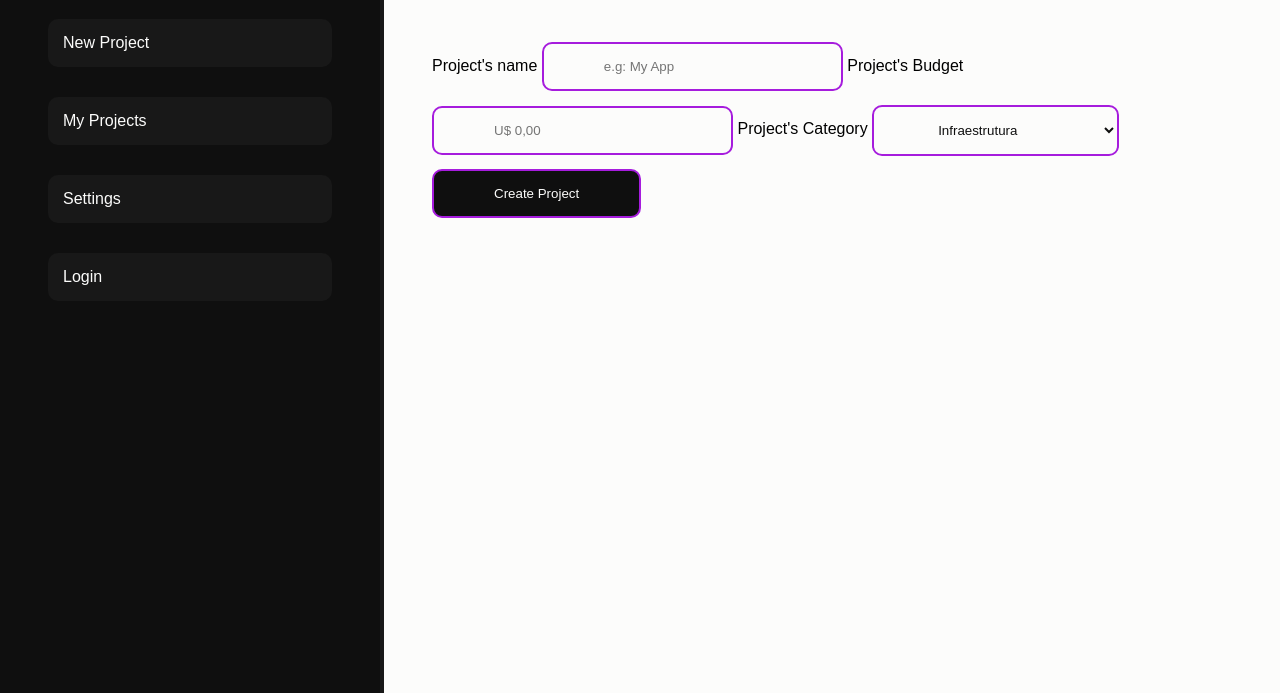
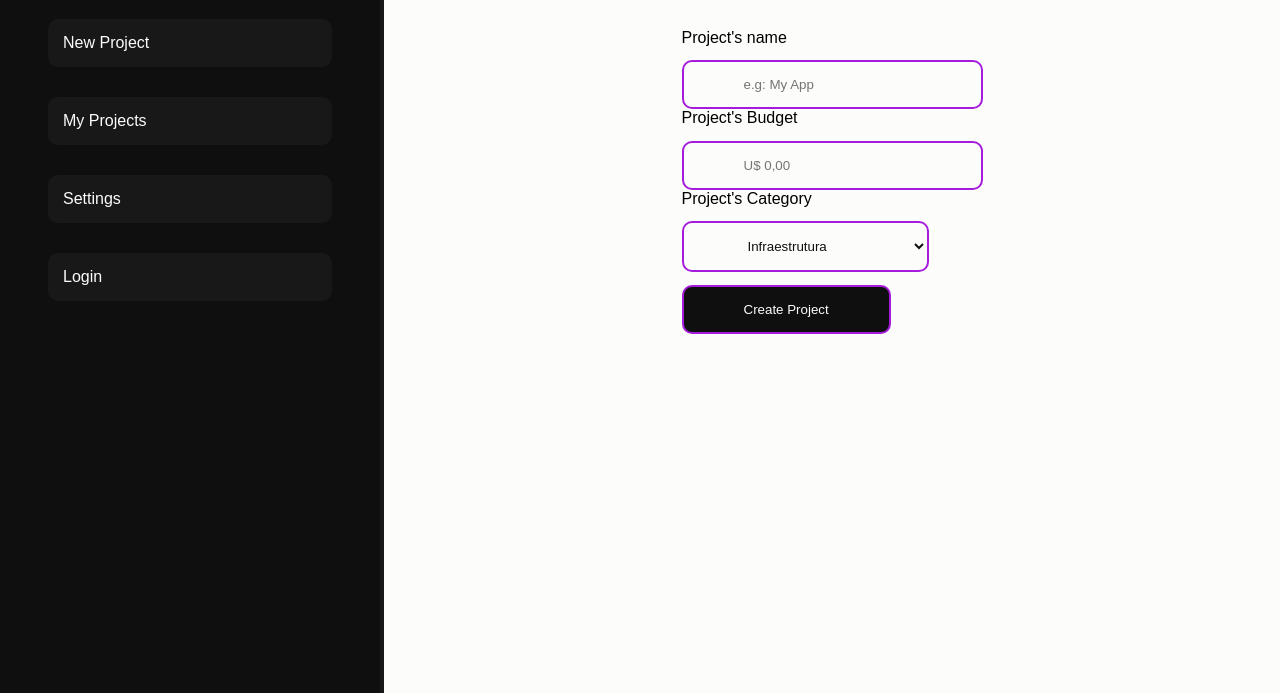
Before and after one commit to DevDario/Costs-Web, a plain HTML site: page NewProject/newproject.html in a window 1280 px wide. Shown: the part 107-800 px from the top of the page. Drawn offline with Linux system fonts and the light colour scheme.

Commit message:
style: align form items to flex-start

```diff
--- a/NewProject/newproject.scss
+++ b/NewProject/newproject.scss
@@ -22,11 +22,16 @@ $sm-text:16px;
 
 .main-section{
     .container{
-        display: flex;
-        flex-direction: column;
+        // TODO: align container items to left. this code sims to not work
         align-items: left;
         justify-content: left;
-        margin: 2em 0;
+
+        form{
+            display: flex;
+            flex-direction: column;
+            align-items: flex-start;
+            justify-content: flex-start;
+        }
     }
 
 
```
Also changed, not shown: NewProject/newproject.css, 1 other file.
